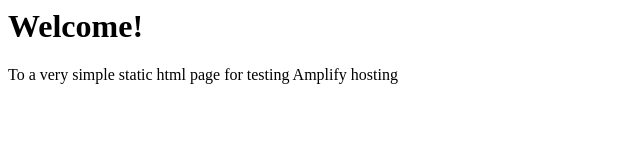
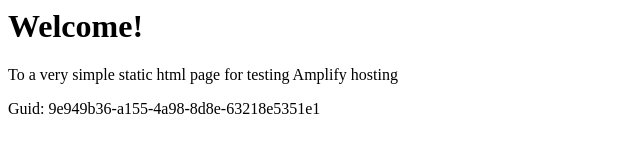
Before and after one commit to aws-aemilia-sfo/Github-PR-Commit-Integration-Test-DoNotTouch-v1-preprod-us-west-1, a website: page src/index.html in a window 1280 px wide. Shown: the whole page, without its empty margins (0-640 px from the left). Drawn offline with Linux system fonts and the light colour scheme.

Commit message:
commit from integ tests

```diff
--- a/src/index.html
+++ b/src/index.html
@@ -1,3 +1,5 @@
+
+
 <html lang="en">
 
 <head>
@@ -10,6 +12,6 @@
 <body>
     <h1>Welcome!</h1>
     <p>To a very simple static html page for testing Amplify hosting</p>
-</body>
+    <p>Guid: 9e949b36-a155-4a98-8d8e-63218e5351e1</p></body>
 
 </html>
```
